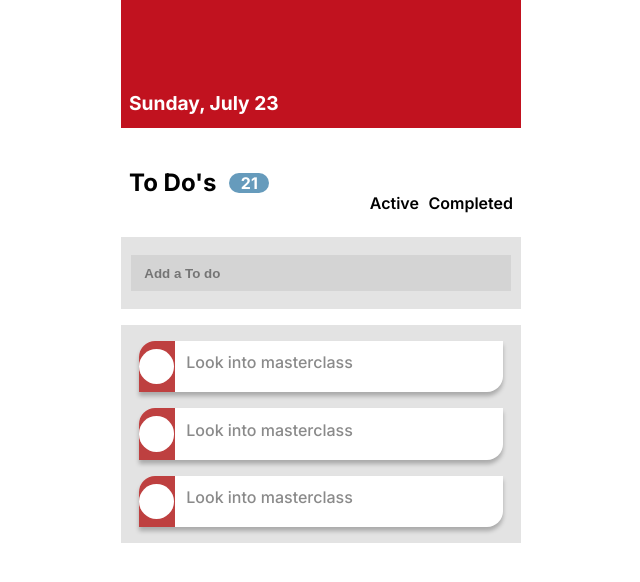
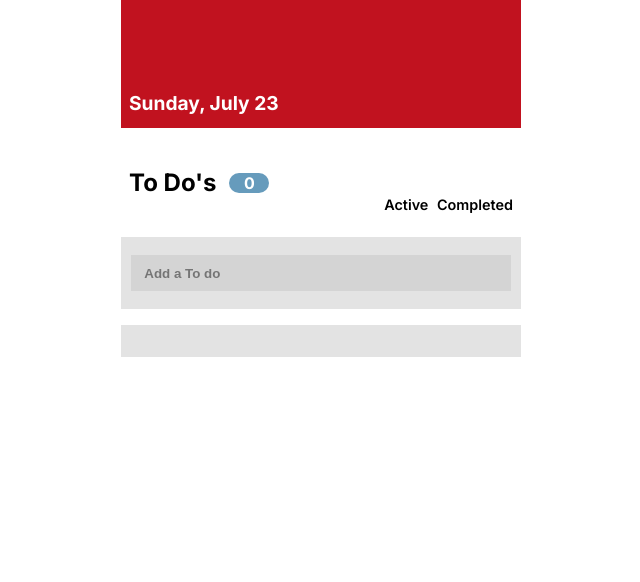
Before and after one commit to LoneVindicator/to-do-list-react, a React (Create React App) app: page / in a window 1280 px wide. Shown: the top 582 px of the page, without its empty margins (319-959 px from the left). Built offline with nearby package versions, Linux system fonts and the light colour scheme.

Commit message:
implemented visuals and ability to add tasks

```diff
--- a/package.json
+++ b/package.json
@@ -9,6 +9,7 @@
     "react": "^18.2.0",
     "react-dom": "^18.2.0",
     "react-scripts": "5.0.1",
+    "uuid": "^9.0.0",
     "web-vitals": "^2.1.4"
   },
   "scripts": {
--- a/src/App.css
+++ b/src/App.css
@@ -103,6 +103,7 @@ body{
   display: flex;
   flex-direction: row;
   gap: 0.6em;
+  font-size: 0.9em;
 
   color: black;
   font-weight: 600;
@@ -182,6 +183,8 @@ body{
   padding-top: 1em;
   padding-bottom: 1em;
 
+  margin-bottom: 1em;
+
 }
 
 .to-do-item-container{
--- a/src/App.js
+++ b/src/App.js
@@ -3,37 +3,91 @@ import './App.css';
 import React from "react";
 
 import ToDoItem from './components/ToDoItem';
+import { v4 as uuidv4 } from 'uuid';
 
 
 
 function App() {
 
   const taskDescRef = React.useRef(null);
+  const [savedTasks, setSavedTasks] = React.useState([]);
+  const [taskCount, setTaskCount] = React.useState(0);
 
+  let allTasks = JSON.parse(getTasksFromStorage());
+
+  React.useEffect(() => {
+
+    allTasks = JSON.parse(getTasksFromStorage());
+
+    try {
+
+      setTaskCount(allTasks.length)
+      console.log(`task count set: ${taskCount}`);
+
+    } catch (error) {
+
+      setTaskCount(0)
+      console.log("task count not set");
+
+    }
+
+
+
+
+  }, [savedTasks])
 
   const handleKeyPress = (event) => {
     if (event.key === 'Enter') {
 
-      let taskDesc = taskDescRef.current.value;
-
-      console.log(taskDesc);
-      storeTask(taskDesc);
+      let task = taskDescRef.current.value;
+      addTask(task);
       taskDescRef.current.value = "";
 
     }
   };
 
-  function storeTask(taskDesc) {
+  function addTask(task) {
 
-    let task = {
+    const taskObject = {
 
-      key: 1,
-      task: taskDesc,
+      key: uuidv4(),
+      task: task
+
     }
 
-    localStorage.setItem("tasks", JSON.stringify(task));
-    console.log(`saved task to local storage ${taskDesc}`);
+    let retrievedTasks = JSON.parse(getTasksFromStorage());
+
+    if (retrievedTasks === null) {
+
+      retrievedTasks = [];
+      console.log("array is empty! i.e. it is null")
+
+    }
+
+    const updatedTasks = [...retrievedTasks, taskObject]
+    console.log(updatedTasks);
+
+
+
+    localStorage.setItem("tasks", JSON.stringify(updatedTasks))
+
+
+    console.log(`is parse working: ${updatedTasks}`)
+    setSavedTasks(updatedTasks);
+
+
+
   }
+
+  function getTasksFromStorage() {
+
+    const retrievedTasksFromStorage = localStorage.getItem("tasks");
+    console.log(`Whats in storage: ${retrievedTasksFromStorage}`);
+    return retrievedTasksFromStorage;
+
+  }
+
+
 
   return (
     <div className="App">
@@ -51,7 +105,7 @@ function App() {
           <h1 className='info-title'>To Do's</h1>
           <div className='info-counter-container'>
 
-            <h1 className='info-counter'>21</h1>
+            <h1 className='info-counter'>{taskCount}</h1>
 
 
           </div>
@@ -71,15 +125,22 @@ function App() {
 
       <div className='add-todo-container'>
 
-        <input className='add-todo-input' placeholder='Add a To do' ref={taskDescRef} onKeyDown={handleKeyPress}></input>
+        <input className='add-todo-input' placeholder='Add a To do' ref={taskDescRef} onKeyDown={handleKeyPress} required />
 
       </div>
 
       <div className='to-do-list-container'>
 
-        <ToDoItem />
-        <ToDoItem />
-        <ToDoItem />
+        {allTasks && allTasks.map((task) => (
+
+          <ToDoItem
+            key={task.key}
+            task={task.task}
+
+          />
+
+        ))}
+
 
 
       </div>
--- a/src/components/ToDoItem.js
+++ b/src/components/ToDoItem.js
@@ -1,6 +1,6 @@
 import React from "react";
 
-export default function ToDoItem() {
+export default function ToDoItem(props) {
 
     return (
 
@@ -15,7 +15,7 @@ export default function ToDoItem() {
 
             <div className="to-do-text-container">
 
-                <p className="to-do-text">Look into masterclass</p>
+                <p className="to-do-text">{props.task}</p>
             </div>
 
         </div>
```
Also changed, not shown: 1 other file (tests, documents, lock files or other folders).
